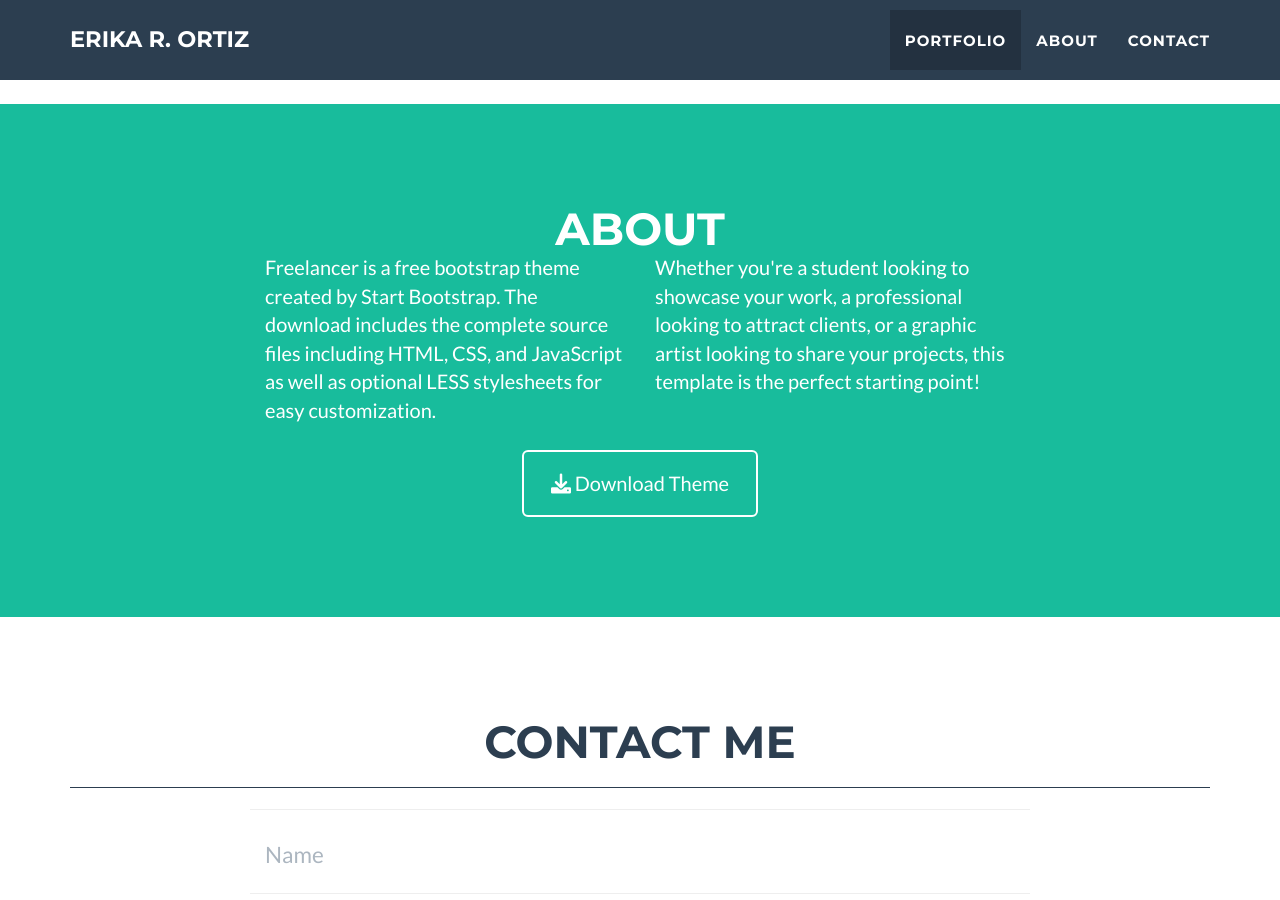
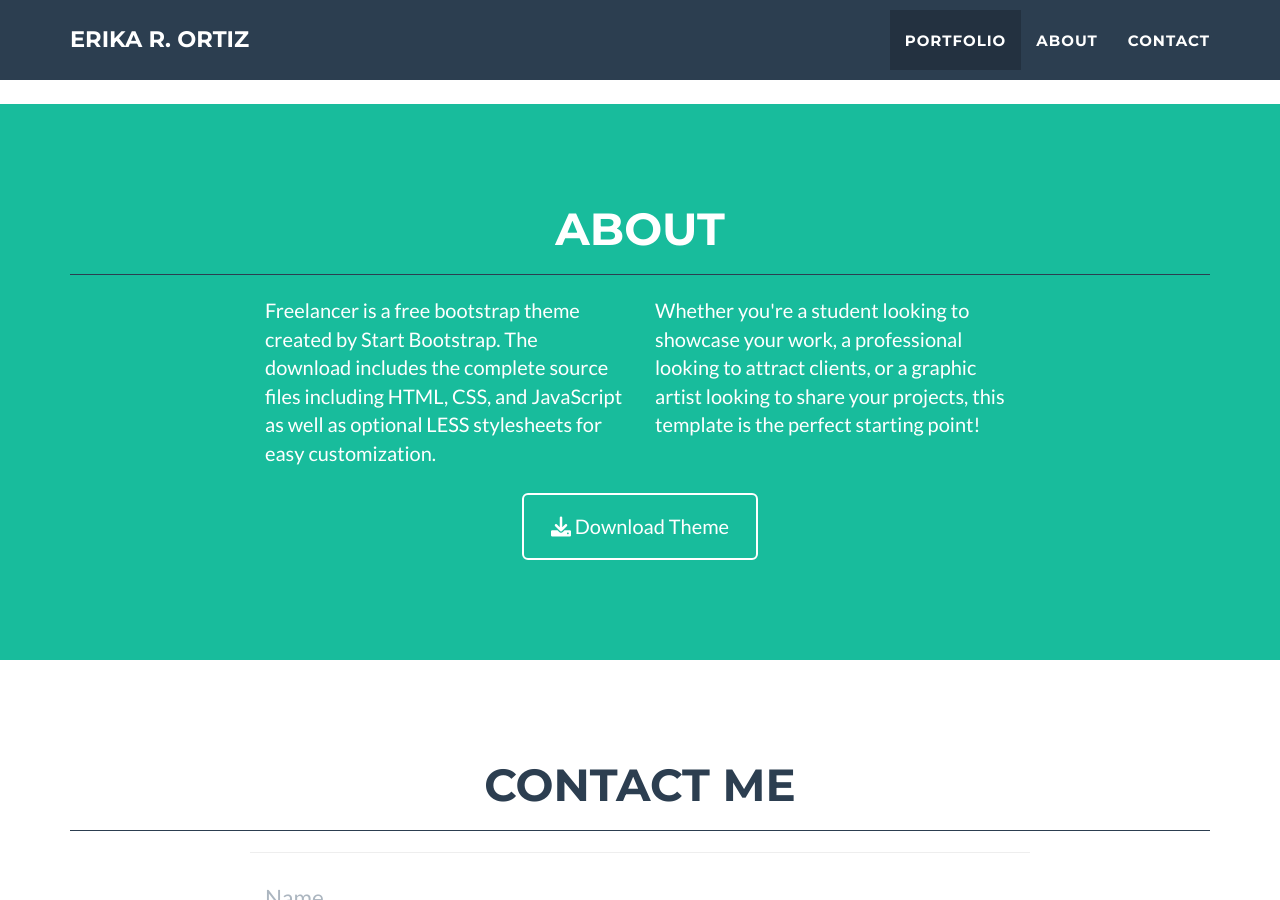
Before and after one commit to Erika-Ortiz/Erika-Ortiz.github.io, a Jekyll site: the page built from _posts/2014-07-18-project-1.markdown, in a window 1280 px wide and 900 px high, scrolled down 1642 px. Built offline with Jekyll 4.4.1, drawn with Linux system fonts in a browser that asks for light colours.

Commit message:
star delete4

```diff
--- a/_includes/about.html
+++ b/_includes/about.html
@@ -4,7 +4,7 @@
     <div class="row">
       <div class="col-lg-12 text-center">
         <h2>About</h2>
-
+        <hr class="star-primary">
       </div>
     </div>
     <div class="row">
--- a/_includes/contact_disqus.html
+++ b/_includes/contact_disqus.html
@@ -5,6 +5,7 @@
       <div class="col-lg-12 text-center">
         <h2>Contact me</h2>
         <hr class="star-primary">
+
       </div>
     </div>
     <div class="row">
```
